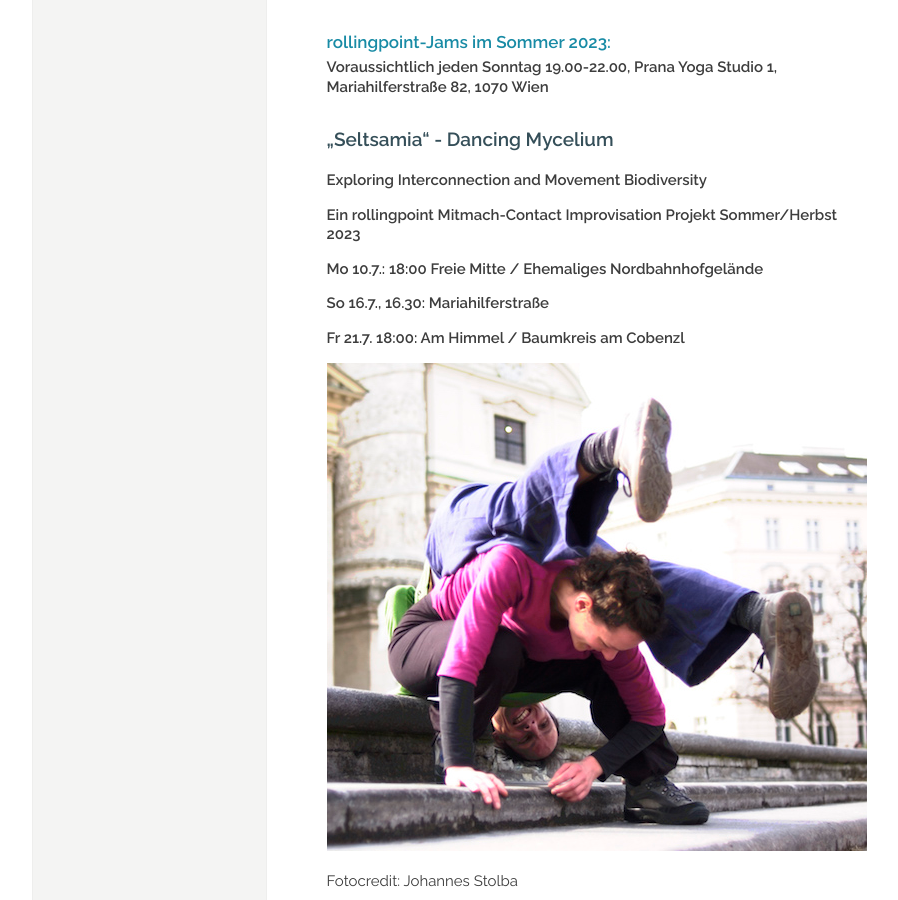
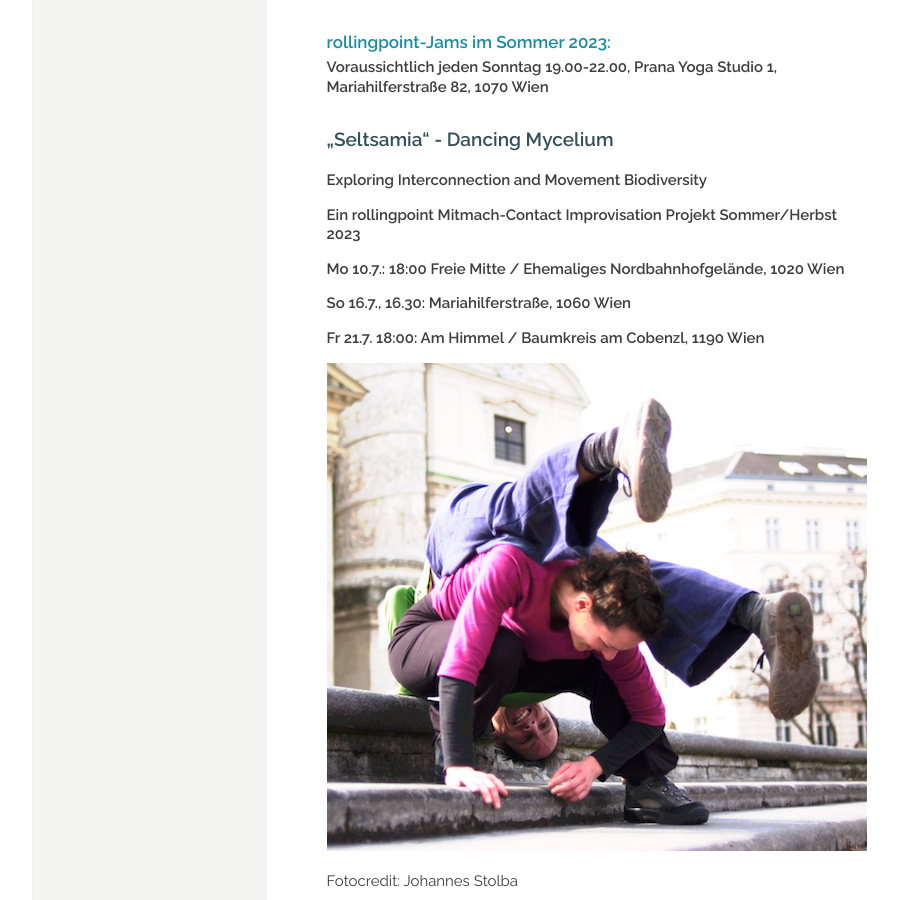
Before and after one commit to manulari/rollingpointat, a Jekyll site: the page built from _pages_de/index.md, in a window 1280 px wide and 900 px high, scrolled down 1664 px. Shown: the whole window, without its empty margins (152-1050 px from the left). Built offline with Jekyll 4.4.1, drawn with Linux system fonts in a browser that asks for light colours; comment, search, counter and statistics services are not loaded.

Commit message:
Update page (de) “index”

```diff
--- a/_pages_de/index.md
+++ b/_pages_de/index.md
@@ -51,11 +51,11 @@ Di 19.9.2023  - 30.1.2024, Jam 18.30 – 20.40 (ca.17x), Specials 17.20 - 18.20*
 
 **Ein rollingpoint Mitmach-Contact Improvisation Projekt Sommer/Herbst 2023**
 
-**Mo 10.7.: 18:00 Freie Mitte / Ehemaliges Nordbahnhofgelände**
+**Mo 10.7.: 18:00 Freie Mitte / Ehemaliges Nordbahnhofgelände, 1020 Wien**
 
-[](<>)**So 16.7., 16.30: Mariahilferstraße**
+[](<>)**So 16.7., 16.30: Mariahilferstraße, 1060 Wien**
 
-**Fr 21.7. 18:00: Am Himmel / Baumkreis am Cobenzl**
+**Fr 21.7. 18:00: Am Himmel / Baumkreis am Cobenzl, 1190 Wien**
 
 ![Mehr CI auf der Stiege](/assets/uploads/dsc_1941a.jpg "Mehr CI auf der Stiege")
 
```
